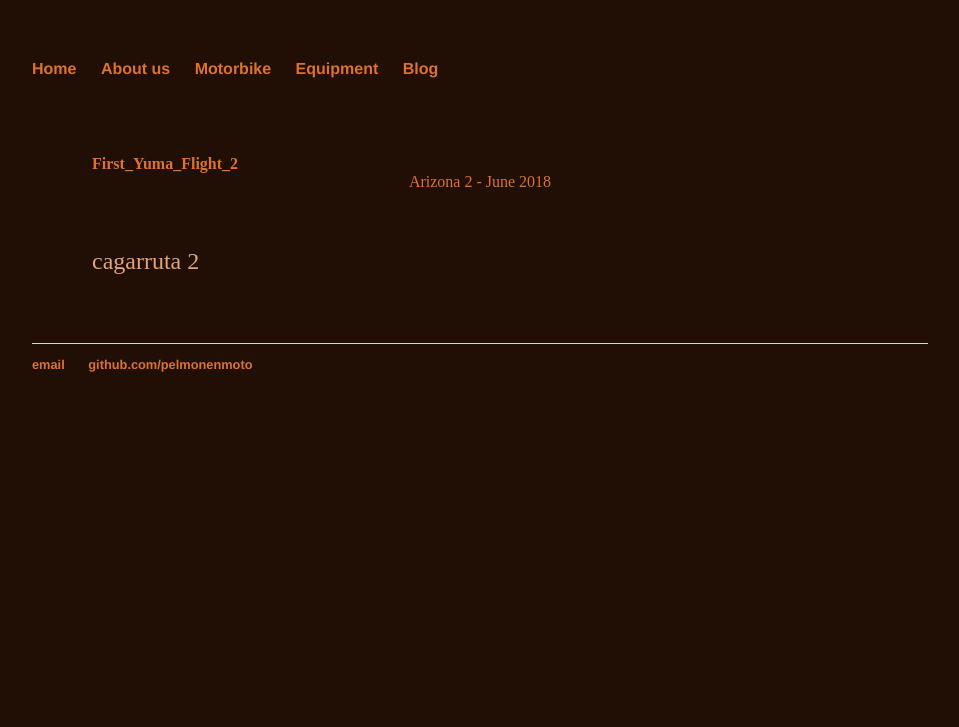
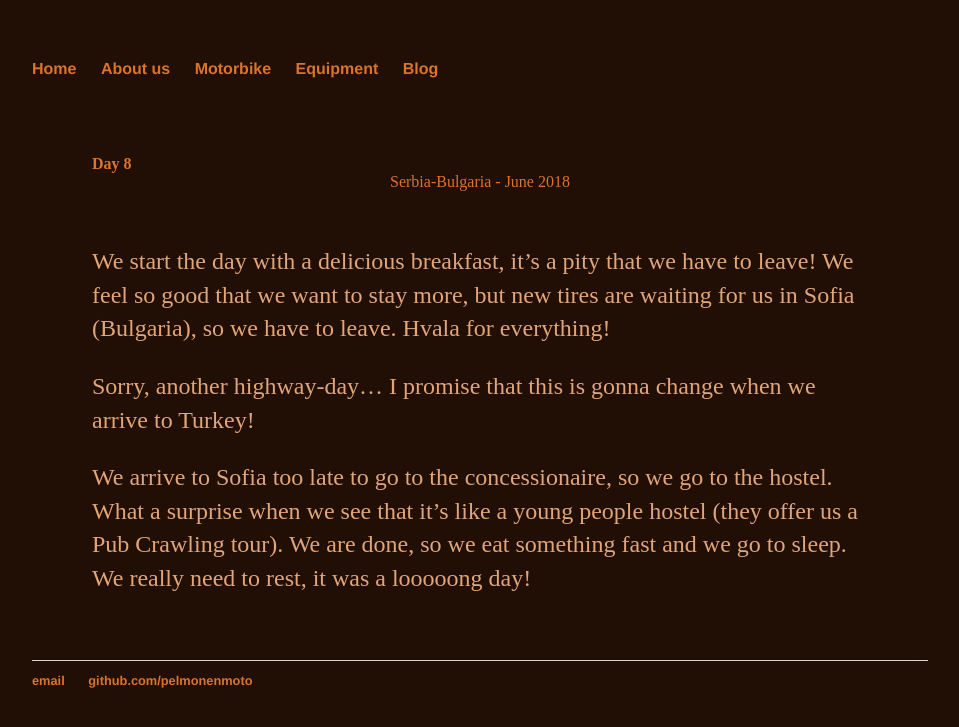
Before and after one commit to PepGonella/pelmonenmoto.github.io, a Jekyll site: the page built from _etapes/2018-06-25-day8.md, in a window 1280 px wide. Shown: the top 727 px of the page, without its empty margins (160-1119 px from the left). Built offline with Jekyll 4.4.1, drawn with Linux system fonts in a browser that asks for light colours.

Commit message:
uploading day 8

```diff
--- a/_etapes/2018-06-25-day8.md
+++ b/_etapes/2018-06-25-day8.md
@@ -1,15 +1,19 @@
 ---
 layout: post
-title: First_Yuma_Flight_2
+title: Day 8
 description:
 type: photos
 destination: pelmonenmoto
 category: etapes
 subcat: Private Pilot2
-location: Arizona 2
+location: Serbia-Bulgaria
 image: /pictures/thumbs/canaldam.png
 permalink:
 publish: yes
 ---
 
-cagarruta 2
+We start the day with a delicious breakfast, it's a pity that we have to leave! We feel so good that we want to stay more, but new tires are waiting for us in Sofia (Bulgaria), so we have to leave. Hvala for everything!
+
+Sorry, another highway-day... I promise that this is gonna change when we arrive to Turkey!
+
+We arrive to Sofia too late to go to the concessionaire, so we go to the hostel. What a surprise when we see that it's like a young people hostel (they offer us a Pub Crawling tour). We are done, so we eat something fast and we go to sleep. We really need to rest, it was a looooong day!
```
